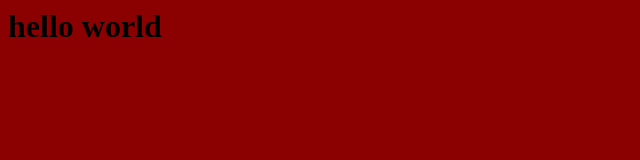
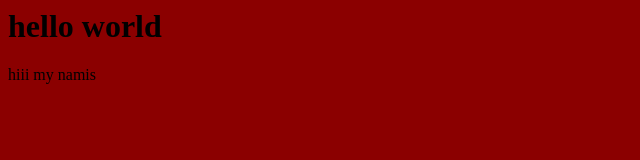
Before and after one commit to mosaalim/test2, a plain HTML site: page index.html in a window 1280 px wide. Shown: the full height of the page, 0-640 px from the left. Drawn offline with Linux system fonts and the light colour scheme.

Commit message:
initial commit for fork

```diff
--- a/index.html
+++ b/index.html
@@ -6,5 +6,6 @@
     </head>
     <body>
         <h1>hello world</h1>
+        hiii my namis
     </body>
 </html>
```
